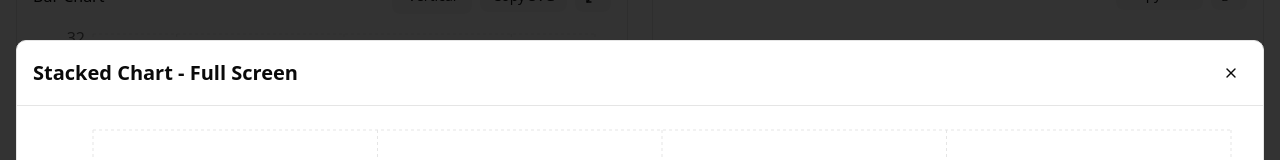
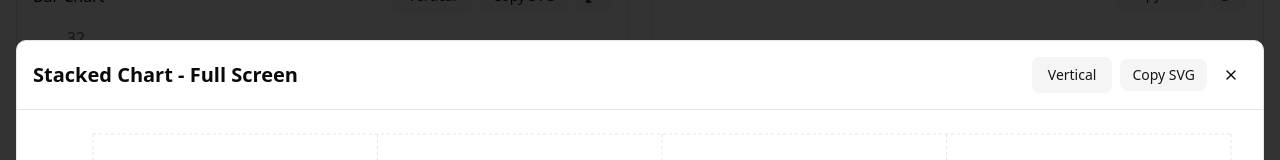
Before and after one commit to s1n-c0s/FastChart, a React (Vite) app: page / in a window 1280 px wide. Both pictures are taken after a click on the button 1229 px from the left and 865 px from the top of the page. Shown: the part 465-625 px from the top of the page. Built offline with nearby package versions, Linux system fonts and the light colour scheme.

Commit message:
+ copy svg, verticle button in full screen mode

```diff
--- a/src/components/DataVisualizer.tsx
+++ b/src/components/DataVisualizer.tsx
@@ -601,6 +601,46 @@ export default function DataVisualizer() {
         <div className="bg-background rounded-lg border w-full h-full max-w-7xl max-h-[90vh] flex flex-col">
           <div className="flex items-center justify-between p-4 border-b">
             <h2 className="text-xl font-semibold capitalize">{chartType} Chart - Full Screen</h2>
+            <div className="flex items-center gap-2">
+              {/* Vertical/Horizontal toggle for bar and stacked charts */}
+              {(chartType === "bar" || chartType === "stacked") && (
+                <Button
+                  variant="secondary"
+                  aria-label={`Toggle ${chartType} chart orientation`}
+                  onClick={() => {
+                    if (chartType === "bar") {
+                      setBarHorizontal((v) => !v);
+                    } else if (chartType === "stacked") {
+                      setStackedHorizontal((v) => !v);
+                    }
+                  }}
+                >
+                  {chartType === "bar"
+                    ? (barHorizontal ? "Vertical" : "Horizontal")
+                    : (stackedHorizontal ? "Vertical" : "Horizontal")
+                  }
+                </Button>
+              )}
+              {/* Copy SVG button */}
+              <Button
+                size="sm"
+                variant="secondary"
+                onClick={() => {
+                  const refs = {
+                    bar: barCardRef,
+                    pie: pieCardRef,
+                    stacked: stackedCardRef,
+                    line: lineCardRef
+                  };
+                  const ref = refs[chartType as keyof typeof refs];
+                  if (ref?.current) {
+                    copyChartSvg(ref.current);
+                  }
+                }}
+                aria-label={`Copy ${chartType} chart as SVG`}
+              >
+                Copy SVG
+              </Button>
               <Button
                 variant="ghost"
                 size="sm"
@@ -609,6 +649,7 @@ export default function DataVisualizer() {
               >
                 <X className="h-4 w-4" />
               </Button>
+            </div>
           </div>
           <div className="flex-1 p-4">
             {children}
```
Lines whose indentation alone changed are shown as unchanged.
